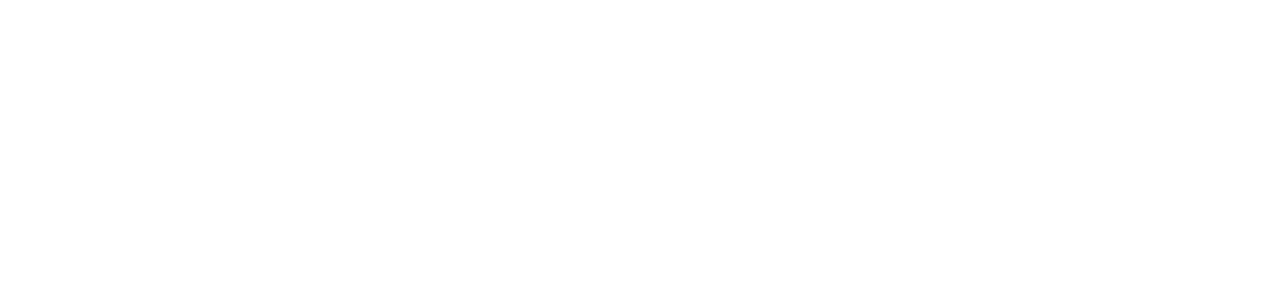
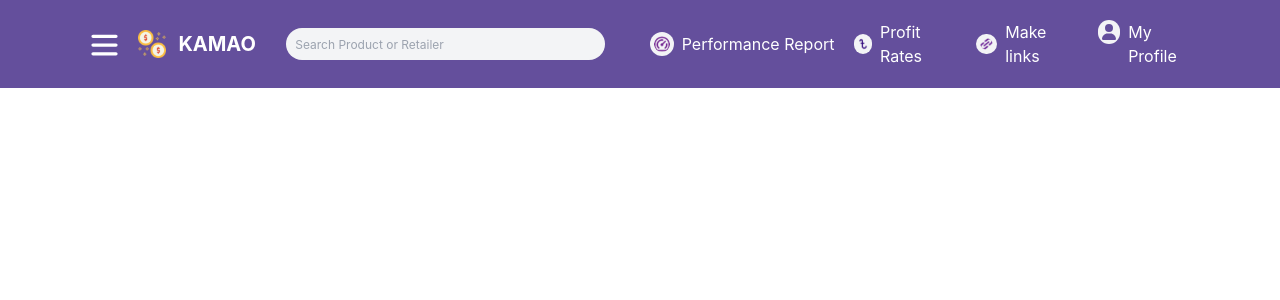
Before and after one commit to shayemhossainMK/mk-social-commerce, a React (Create React App) app: page /performancereport in a window 1280 px wide. Before the commit this address had no page. Shown: the top 300 px of the page. Built offline with nearby package versions, Linux system fonts and the light colour scheme; no server answers.

Commit message:
new codea dded

```diff
--- a/src/App.js
+++ b/src/App.js
@@ -2,6 +2,7 @@
 import "./App.css";
 import Contact from "./pages/Contact/Contact";
 import Dashboard from "./pages/Dashboard/Dashboard/Dashboard";
+import PerformanceReport from "./pages/Dashboard/PerformanceReport/PerformanceReport";
 import AtoZ from "./pages/Dashboard/ProfitRates/AtoZ/AtoZ";
 import Flatprofit from "./pages/Dashboard/ProfitRates/FlatProfit/FlatProfit";
 import flatprofit from "./pages/Dashboard/ProfitRates/FlatProfit/FlatProfit";
@@ -38,6 +39,10 @@
             element={<Flatprofit></Flatprofit>}
           ></Route>
         </Route>
+        <Route
+          path="/performancereport"
+          element={<PerformanceReport></PerformanceReport>}
+        ></Route>
       </Routes>
     </div>
   );
--- a/src/pages/Dashboard/DashHeader/DashboardHeader.js
+++ b/src/pages/Dashboard/DashHeader/DashboardHeader.js
@@ -1,6 +1,6 @@
 import { FontAwesomeIcon } from "@fortawesome/react-fontawesome";
 import React from "react";
-import { Link } from "react-router-dom";
+import { Link, Navigate, useNavigate } from "react-router-dom";
 import logo from "../../../imgs/logo/logo.png";
 import photo1 from "../../../imgs/dashboard-header-icon/photo1.png";
 import photo2 from "../../../imgs/dashboard-header-icon/photo2.png";
@@ -18,8 +18,18 @@
 import menu9 from "../../../imgs/dashboard-header-icon/menu9.png";
 import menu10 from "../../../imgs/dashboard-header-icon/menu10.png";
 import menu11 from "../../../imgs/dashboard-header-icon/menu11.png";
+import { useAuthState } from "react-firebase-hooks/auth";
+import auth from "../../../firebase.init";
+import { signOut } from "firebase/auth";
 
 const DashboardHeader = () => {
+  const navigate = useNavigate();
+  const [user] = useAuthState(auth);
+  console.log(user);
+  const logout = () => {
+    signOut(auth);
+    navigate("/");
+  };
   return (
     <div>
       <div class="navbar px-5 md:px-20 py-5 bg-primary text-white">
@@ -161,6 +171,7 @@
               placeholder="Search Product or Retailer"
               class="input bg-gray-100 text-black w-full input-sm max-w-2xl px-2 text-xs rounded-full"
             ></input>
+
             <div className="flex items-center ml-5 md:w-96 md:mr-5 justify-end">
               <div>
                 <img
@@ -169,10 +180,12 @@
                   alt=""
                 />
               </div>
-              <h3 className="ml-2">Performance Report</h3>
+              <Link to="/performancereport">
+                <h3 className="ml-2">Performance Report</h3>
+              </Link>
             </div>
           </div>
-          <div className=" grid grid-cols-3 gap-5">
+          <div className=" grid grid-cols-3 gap-5 items-center">
             <Link to="/profitrates">
               <div className="flex items-center">
                 <div>
@@ -197,13 +210,43 @@
               <h3 className="ml-2">Make links</h3>
             </div>
             <div className="flex items-center">
-              <div className="flex items-center">
-                <FontAwesomeIcon
-                  className="text-primary p-1 bg-gray-100 rounded-full"
-                  icon={faUser}
-                ></FontAwesomeIcon>
+              <div class="dropdown dropdown-end">
+                <label tabindex="0" class="flex">
+                  <p>
+                    <FontAwesomeIcon
+                      className="text-primary p-1 bg-gray-100 rounded-full"
+                      icon={faUser}
+                    ></FontAwesomeIcon>
+                  </p>
+                  <p className="ml-2"> My Profile</p>
+                </label>
+                <ul
+                  tabindex="0"
+                  class="mr-[-5rem] dropdown-content menu p-2 shadow bg-base-100 rounded-box w-48 text-gray-900"
+                >
+                  <li>
+                    <a>KAMAO Blogs</a>
+                  </li>
+                  <li>
+                    <a>Profile Settings</a>
+                  </li>
+                  <li>
+                    <a>Payments</a>
+                  </li>
+                  <li>
+                    <a>Referral</a>
+                  </li>
+                  <li>
+                    <a>Support</a>
+                  </li>
+                  <li>
+                    <a>My Activity</a>
+                  </li>
+                  <li>
+                    <p onClick={logout}>Logout</p>
+                  </li>
+                </ul>
               </div>
-              <h3 className="ml-2">My Profile</h3>
             </div>
           </div>
         </div>
--- /dev/null
+++ b/src/pages/Dashboard/PerformanceReport/PerformanceReport.js
@@ -0,0 +1,12 @@
+import React from "react";
+import DashboardHeader from "../DashHeader/DashboardHeader";
+
+const PerformanceReport = () => {
+  return (
+    <div>
+      <DashboardHeader></DashboardHeader>
+    </div>
+  );
+};
+
+export default PerformanceReport;
```
